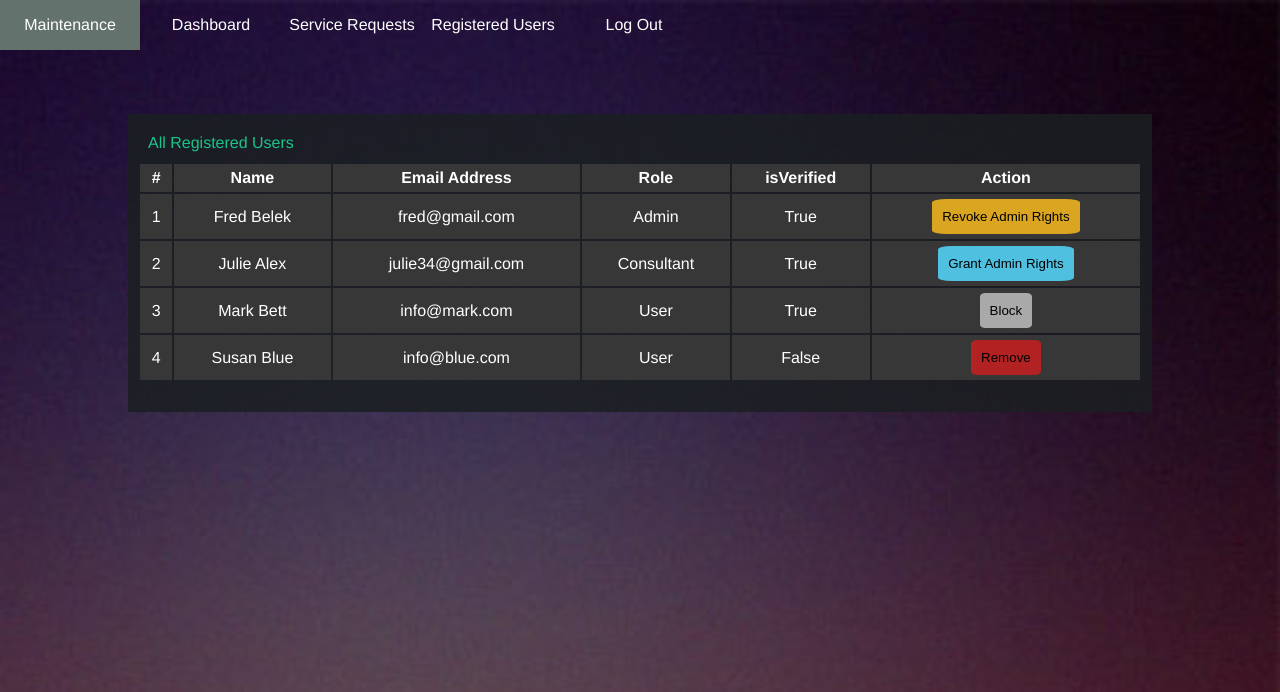
After one commit to kiburualex/maintenance-tracker, a Python web app: template ui/templates/admin/users.html in a window 1280 px wide. The commit adds this page. Shown: the top 692 px of the page. Run offline with Jinja, Linux system fonts and the light colour scheme; the template is opened without the code that fills it, so the values that code supplies are empty.

Commit message:
[Feature #157869480] Add Users Table

```diff
--- a/ui/assets/css/styles.css
+++ b/ui/assets/css/styles.css
@@ -205,10 +205,10 @@ button {
 .btn-primary {
     background-color: darkgray;
 }
-btn-danger {
+.btn-danger {
     background-color: firebrick;
 }
-btn-warning {
+.btn-warning {
     background-color: goldenrod;
 }
 
--- /dev/null
+++ b/ui/templates/admin/users.html
@@ -0,0 +1,87 @@
+<!Doctype html>
+<html>
+    <head>
+        <meta name="viewport" content="width=device-width, initial-scale=1.0">
+        <title>Maintenance Tracker App</title>
+        <link rel="stylesheet" href="../../assets/css/styles.css">
+
+    </head>
+    <body>
+        <div class="nav"> <!-- Navigation Menu Starts -->
+            <label for="show-menu" class="show-menu">Show Menu</label>
+            <input type="checkbox" id="show-menu" role="button">
+
+            <ul id="menu">
+
+               <li id="logo"><a href="#">Maintenance</a></li>
+
+               <li><a href="dashboard.html">Dashboard</a></li>
+               <li><a href="requests.html">Service Requests </a></li>
+               <li><a href="users.html">Registered Users </a></li>
+               <li id="login"><a href="../../index.html">Log Out</a></li>
+            </ul>
+        </div> <!-- navigation menu ends -->
+
+        <!--
+            Dashboard page content start
+        -->
+
+        <div class="admin-content">
+
+            <div class="request">
+                    <div class="table-title">All Registered Users</div>
+               <table >
+                  <thead>
+                    <tr>
+                      <th>#</th>
+                      <th>Name</th>
+                      <th>Email Address</th>
+                      <th>Role</th>
+                      <th>isVerified</th>
+                      <th>Action</th>
+                    </tr>
+                  </thead>
+
+                  <tbody>
+                    <tr>
+                      <td>1</td>
+                      <td>Fred Belek</td>
+                      <td>fred@gmail.com</td>
+                      <td>Admin </td>
+                      <td>True</td>
+                      <td><button class="btn-warning">Revoke Admin Rights</button></td>
+                    </tr>
+                    <tr>
+                      <td>2</td>
+                      <td>Julie Alex</td>
+                      <td>julie34@gmail.com</td>
+                      <td>Consultant </td>
+                      <td>True</td>
+                      <td><button class="btn-success">Grant Admin Rights</button></td>
+                    </tr>
+                    <tr>
+                      <td>3</td>
+                      <td>Mark Bett</td>
+                      <td>info@mark.com</td>
+                      <td>User </td>
+                      <td>True</td>
+                      <td><button class="btn-primary">Block</button></td>
+                    </tr>
+                    <tr>
+                      <td>4</td>
+                      <td>Susan Blue</td>
+                      <td>info@blue.com</td>
+                      <td>User </td>
+                      <td>False</td>
+                      <td><button class="btn-danger">Remove</button></td>
+                    </tr>
+
+                  </tbody>
+
+               </table>
+
+            </div>
+        </div>
+
+    </body>
+</html>
```
